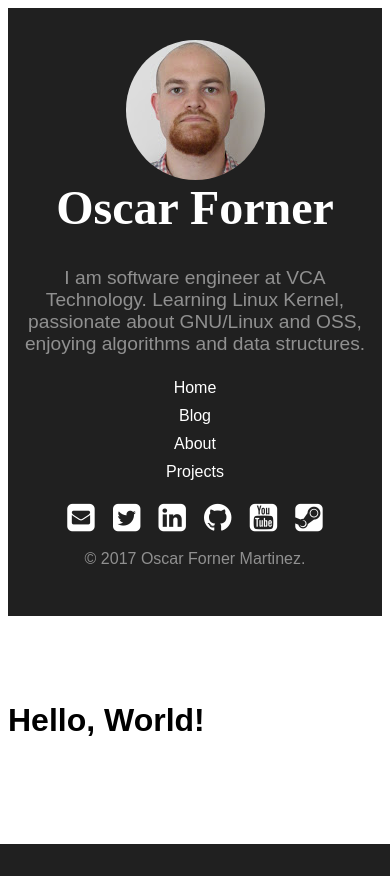
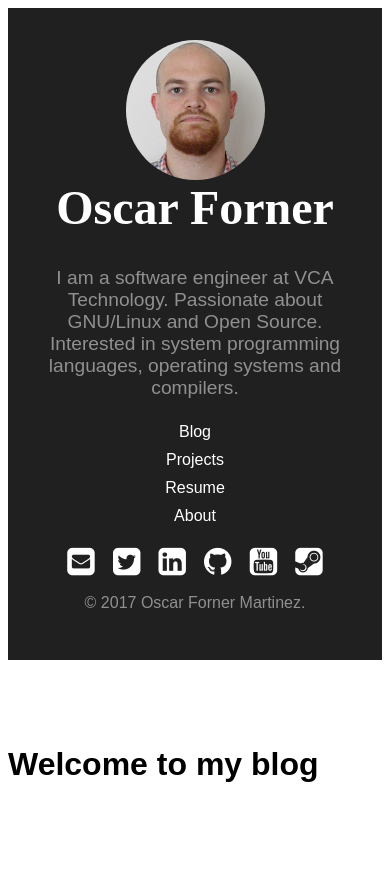
Before and after one commit to maitesin/website, a Flask app: page / in a window 390 px wide. Before the commit the page ends 844 px from the top, so only its background shows below. Run offline with Flask 2, Linux system fonts and the light colour scheme; some libraries are stand-ins or nearby versions.

Commit message:
Some changes to make the web nicer in the phones

```diff
--- a/site.py
+++ b/site.py
@@ -4,19 +4,19 @@ app = Flask("forner")
 
 @app.route("/")
 def index():
-    return render_template('home.html')
+    return render_template('blog.html')
 
-@app.route("/blog")
+@app.route("/projects")
+def projects():
+    return render_template('projects.html')
+
+@app.route("/resume")
 def blog():
-    return render_template('blog.html')
+    return render_template('resume.html')
 
 @app.route("/about")
 def about():
     return render_template('about.html')
 
-@app.route("/projects")
-def projects():
-    return render_template('projects.html')
-
 if __name__ == "__main__":
     app.run("0.0.0.0")
--- a/templates/home.html
+++ /dev/null
@@ -1,5 +0,0 @@
-{% extends 'layout.html' %}
-
-{% block main %}
-  <h1>Hello, World!</h1>
-{% endblock %}
--- a/templates/layout.html
+++ b/templates/layout.html
@@ -2,6 +2,7 @@
 <html>
 <head>
   <title>Oscar Forner's personal website</title>
+  <meta name="viewport" content="width=device-width, initial-scale=1.0">
   <link rel="stylesheet" href="https://maxcdn.bootstrapcdn.com/font-awesome/4.4.0/css/font-awesome.min.css">
   <style>
   /*
@@ -89,6 +90,7 @@
 
     .sidebar-info {
       font-size: 1.2rem;
+      text-align: center;
     }
 
 
@@ -140,13 +142,13 @@
         <h1>
           <a href="/">Oscar Forner</a>
         </h1>
-        <p class="sidebar-info">I am software engineer at VCA Technology. Learning Linux Kernel, passionate about GNU/Linux and OSS, enjoying algorithms and data structures.</p>
+        <p class="sidebar-info">I am a software engineer at VCA Technology. Passionate about GNU/Linux and Open Source. Interested in system programming languages, operating systems and compilers.</p>
       </div>
       <nav class="sidebar-nav">
-        <a class="sidebar-nav-item" href="/">Home</a>
-        <a class="sidebar-nav-item" href="/blog">Blog</a>
+        <a class="sidebar-nav-item" href="/">Blog</a>
+        <a class="sidebar-nav-item" href="/projects">Projects</a>
+        <a class="sidebar-nav-item" href="/resume">Resume</a>
         <a class="sidebar-nav-item" href="/about">About</a>
-        <a class="sidebar-nav-item" href="/projects">Projects</a>
       </nav>
       <div class="sidebar-contact">
         <a class="sidebar-contact-item" href="mailto:oscar.forner.martinez@gmail.com">
```
